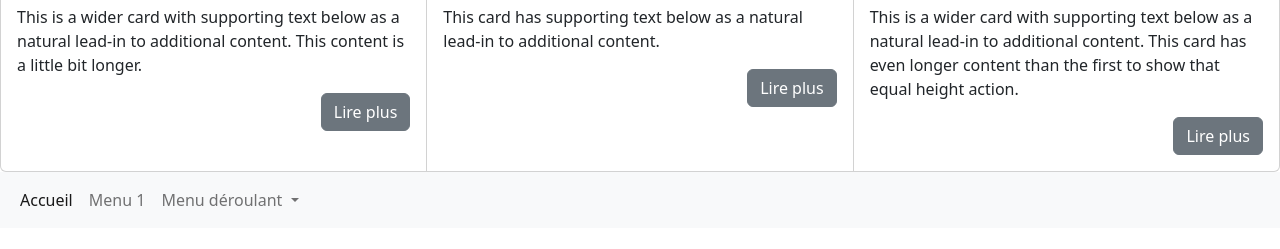
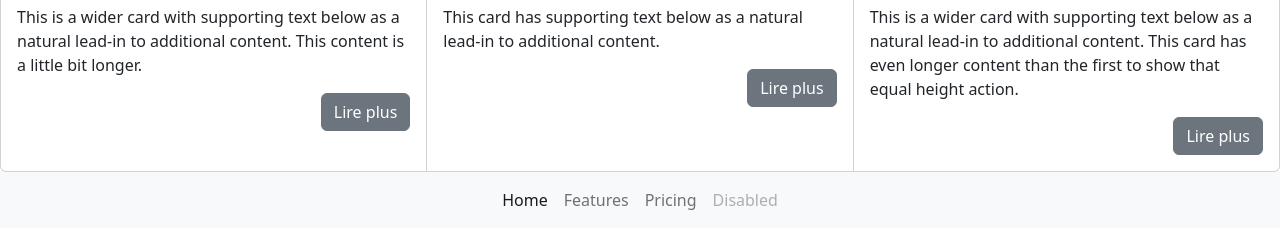
Before and after one commit to chaprud/bootstrat, a plain HTML site: page exo7.html in a window 1280 px wide. Shown: the part 525-774 px from the top of the page. Drawn offline with nearby package versions, Linux system fonts and the light colour scheme.

Commit message:
fin exo7

```diff
--- a/exo7.html
+++ b/exo7.html
@@ -67,32 +67,24 @@
       </div>
       <nav class="navbar navbar-expand-lg bg-light">
         <div class="container-fluid">
-          <button class="navbar-toggler" type="button" data-bs-toggle="collapse" data-bs-target="#navbarNavDropdown" aria-controls="navbarNavDropdown" aria-expanded="false" aria-label="Toggle navigation">
-            <span class="navbar-toggler-icon"></span>
-          </button>
-          <div class="collapse navbar-collapse" id="navbarNavDropdown">
+          <div class="collapse navbar-collapse justify-content-center" id="navbarNav">
             <ul class="navbar-nav">
               <li class="nav-item">
-                <a class="nav-link active" aria-current="page" href="#">Accueil</a>
+                <a class="nav-link active" aria-current="page" href="#">Home</a>
               </li>
               <li class="nav-item">
-                <a class="nav-link" href="#">Menu 1</a>
+                <a class="nav-link" href="#">Features</a>
               </li>
-              <li class="nav-item dropdown">
-                <a class="nav-link dropdown-toggle" href="#" id="navbarDropdownMenuLink" role="button" data-bs-toggle="dropdown" aria-expanded="false">
-                  Menu déroulant
-                </a>
-                <ul class="dropdown-menu" aria-labelledby="navbarDropdownMenuLink">
-                  <li><a class="dropdown-item" href="#">Action</a></li>
-                  <li><a class="dropdown-item" href="#">Another action</a></li>
-                  <li><a class="dropdown-item" href="#">Something else here</a></li>
-                </ul>
+              <li class="nav-item">
+                <a class="nav-link" href="#">Pricing</a>
+              </li>
+              <li class="nav-item">
+                <a class="nav-link disabled">Disabled</a>
               </li>
             </ul>
           </div>
         </div>
       </nav>
-
     <script src="https://cdn.jsdelivr.net/npm/bootstrap@5.2.0-beta1/dist/js/bootstrap.bundle.min.js" integrity="sha384-pprn3073KE6tl6bjs2QrFaJGz5/SUsLqktiwsUTF55Jfv3qYSDhgCecCxMW52nD2" crossorigin="anonymous"></script>
   </body>
 </html>
```
